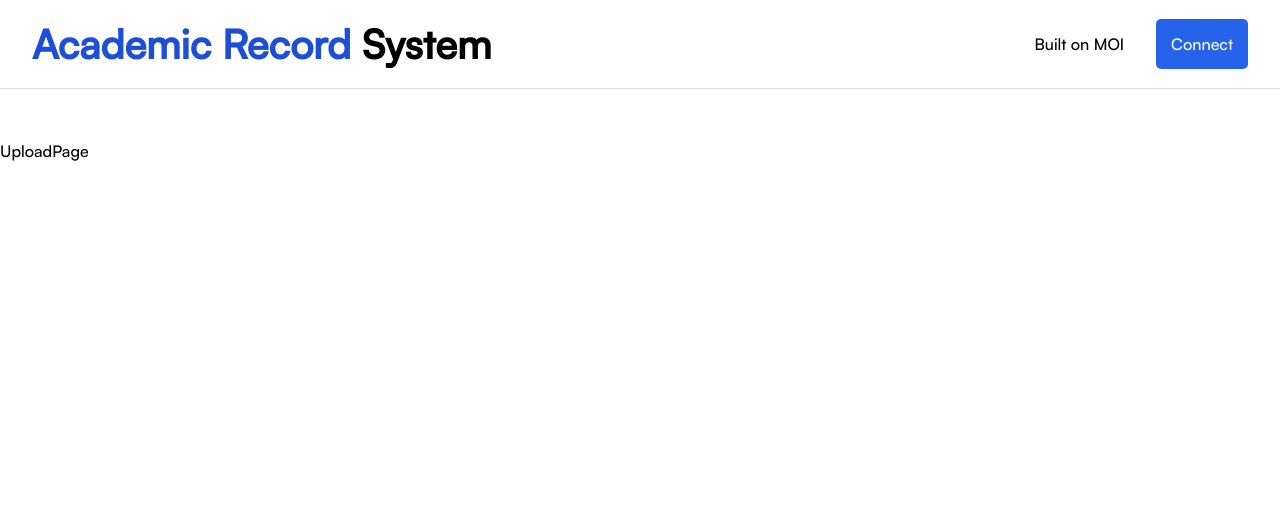
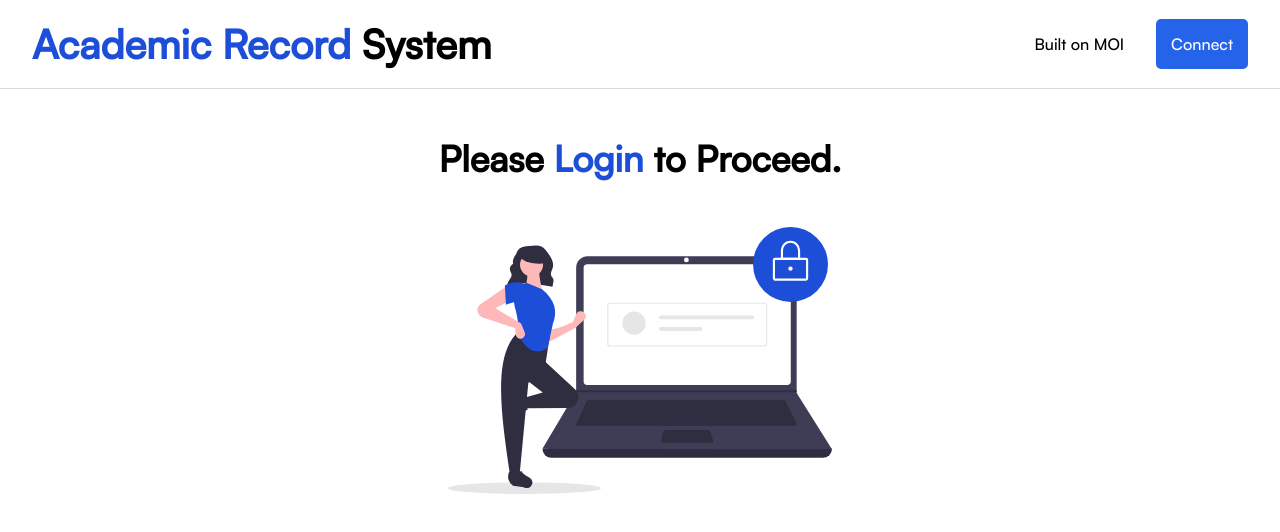
Before and after one commit to DakshSahani/decentralized-academic-records-system, a React (Create React App) app in the folder client/: page /upload in a window 1280 px wide. Shown: the top 532 px of the page. Built offline with nearby package versions, Linux system fonts and the light colour scheme; what js-moi-sdk would draw is missing.

Commit message:
Protected Page Updated

```diff
--- a/client/src/App.js
+++ b/client/src/App.js
@@ -8,7 +8,7 @@ import Protected from "./components/Protected";
 import HomePage from "./pages/HomePage";
 
 function App() {
-  const [wallet, setWallet] = useState({});
+  const [wallet, setWallet] = useState();
 
   return(
     <BrowserRouter>
--- a/client/src/components/Protected.jsx
+++ b/client/src/components/Protected.jsx
@@ -1,27 +1,38 @@
-// import { useEffect, useState } from "react";
+import { useEffect, useState } from "react";
 
 export default function Protected({wallet, children}) {
+  const finalMessage = "Please Login to Proceed. ";
+  const [message, setMessage] = useState(" ");
+  useEffect(()=>{
+    if(message.length == finalMessage.length) {
+      setMessage(message.substring(0, message.length-1));
+    }
+    const intervalId = setTimeout(()=>{
+      setMessage(message.substring(0, message.length-1) + finalMessage.charAt(message.length - 1) + "|");
+    }, 50);
+
+    return ()=>{
+      clearTimeout(intervalId);
+    }
+  }, [message]);
+
   if(wallet) {
     return children;
   }
 
-  // const finalMessage = "Please Login to Proceed";
-  // const [message, setMessage] = useState("");
-  // useEffect(()=>{
-    // const intervalId = setInterval(()=>{
-    //     setMessage(finalMessage)
-    // }, 500);
-
-    // return ()=>{
-    //     clearInterval(intervalId);
-    // }
-  // }, []);
-
   return (
     <main className="w-full h-full flex flex-col gap-12 justify-around items-center">
-      <h2>
-        Please <span className="text-[#1D4ED8]">Login</span> to Proceed.
-      </h2>
+      <div className="w-fit min-w-[30vw]">
+        <div className="text-4xl font-bold">
+          {
+            message.split(" ").map((word, indx)=>{
+              if(indx === 1)
+                return <span className="text-[#1D4ED8]">{word + " "}</span>
+              return <span>{word + " "}</span>
+            })
+          }
+        </div>
+      </div>
       <img src="/please-login.svg" alt="Please Login" className="w-[30vw]"/>
     </main>
   );
```
Also changed, not shown: client/src/components/AllStudent.jsx (added).
